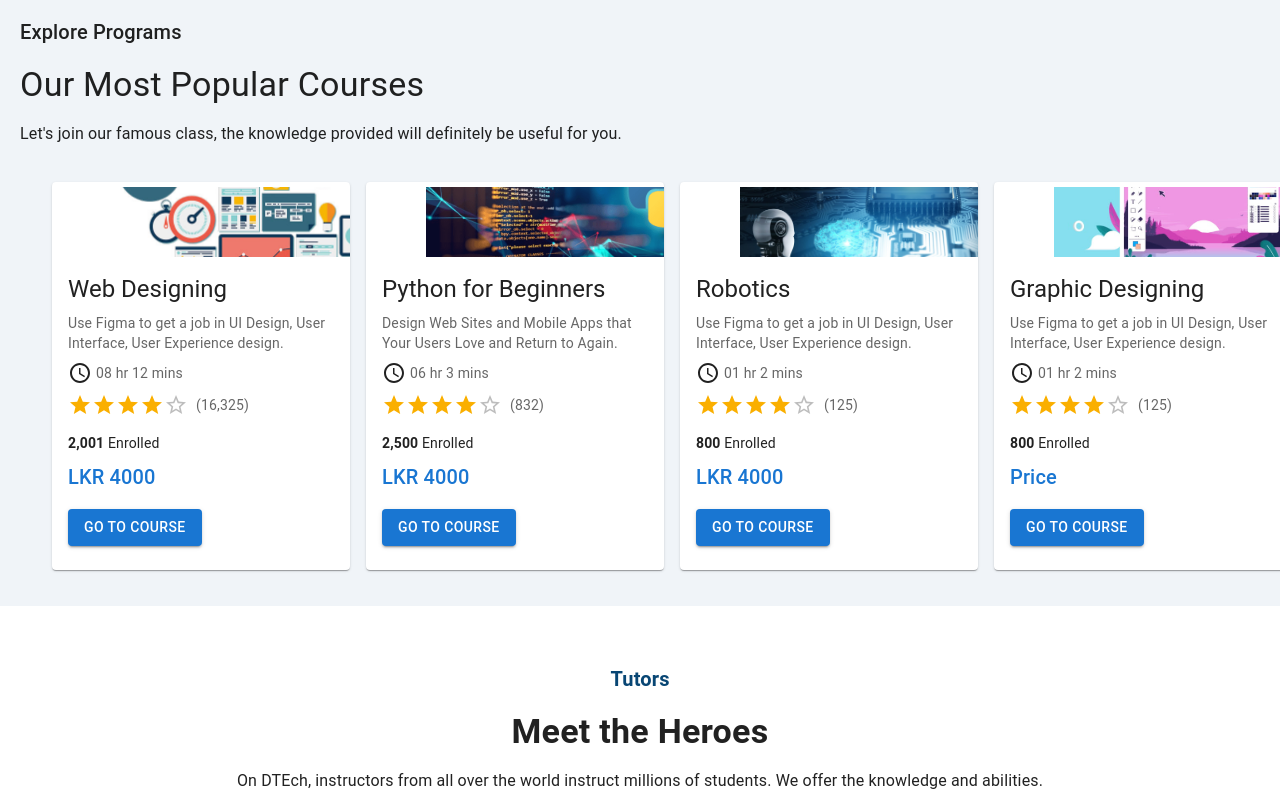
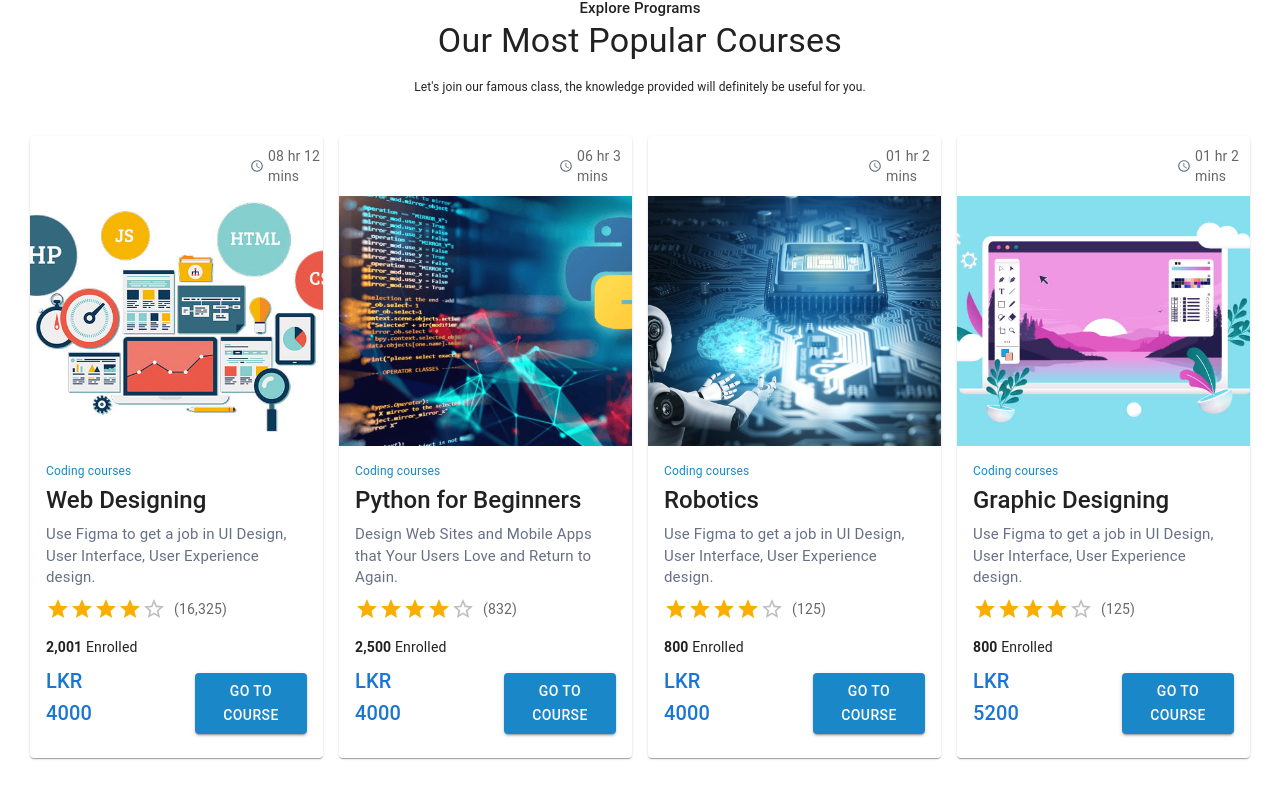
Before and after one commit to Jinu2001/Dtech-Solutuons, a React (Vite) app: page / in a window 1280 px wide. Shown: the part 1860-2660 px from the top of the page. Built offline with nearby package versions, Linux system fonts and the light colour scheme.

Commit message:
styled course section

```diff
--- a/src/pages/CoursesSection.jsx
+++ b/src/pages/CoursesSection.jsx
@@ -8,6 +8,7 @@ const courses = [
   {
     id: 1,
     title: 'Web Designing',
+    subtitle: 'Coding courses',
     description: 'Use Figma to get a job in UI Design, User Interface, User Experience design.',
     duration: '08 hr 12 mins',
     rating: 4.3,
@@ -19,6 +20,7 @@ const courses = [
   {
     id: 2,
     title: 'Python for Beginners',
+    subtitle: 'Coding courses',
     description: 'Design Web Sites and Mobile Apps that Your Users Love and Return to Again.',
     duration: '06 hr 3 mins',
     rating: 4.2,
@@ -30,6 +32,7 @@ const courses = [
   {
     id: 3,
     title: 'Robotics',
+    subtitle: 'Coding courses',
     description: 'Use Figma to get a job in UI Design, User Interface, User Experience design.',
     duration: '01 hr 2 mins',
     rating: 4.0,
@@ -41,12 +44,13 @@ const courses = [
   {
     id: 4, // Fixed ID to be unique
     title: 'Graphic Designing',
+    subtitle: 'Coding courses',
     description: 'Use Figma to get a job in UI Design, User Interface, User Experience design.',
     duration: '01 hr 2 mins',
     rating: 4.0,
     totalRatings: 125,
     enrolled: 800,
-    price: 'Price',
+    price: 'LKR 5200',
     imageUrl: './images/graphic.jpg',
   },
 ];
@@ -68,25 +72,27 @@ const CourseCard = ({ course }) => {
   return (
     <Grid item xs={12} sm={6} md={3} >
       <Card>
-        <CardMedia
-          component="img"
-          height="140"
-          image={course.imageUrl}
-          alt={course.title}
-        />
-        <CardContent>
-          <Typography gutterBottom variant="h5" component="div">
-            {course.title}
-          </Typography>
-          <Typography variant="body2" color="text.secondary">
-            {course.description}
-          </Typography>
-          <div style={{ display: 'flex', alignItems: 'center', marginTop: '8px' }}>
-            <AccessTimeIcon style={{ marginRight: '4px' }} />
-            <Typography variant="body2" color="text.secondary">
+      <div style={{ display: 'flex', alignItems: 'center', marginTop: '10px' ,marginBottom:'10px', marginLeft:'220px'}}>
+            <AccessTimeIcon style={{ marginRight: '4px', color:'#667085', width:'14px', height:'18px' }} />
+            <Typography variant="body2" color="text.secondary" style={{fontSize:'14px'}}>
               {course.duration}
             </Typography>
           </div>
+        <CardMedia
+          image={course.imageUrl}
+          alt={course.title}
+          style={{ objectFit: 'cover' , height: '250px', }}
+        />
+        <CardContent>
+        <Typography gutterBottom variant="subtltle2" component="div" style={{color:'#1B86C8', fontSize:'12px'}}>
+            {course.subtitle}
+          </Typography>
+          <Typography gutterBottom variant="h5" component="div" style={{fontWeight:'500'}}>
+            {course.title}
+          </Typography>
+          <Typography variant="body2" color="text.secondary" style={{color:'#667085', fontSize:'15px'}}>
+            {course.description}
+          </Typography>
           <div style={{ display: 'flex', alignItems: 'center', marginTop: '8px' }}>
             <Rating name="read-only" value={course.rating} readOnly />
             <Typography variant="body2" color="text.secondary" style={{ marginLeft: '8px' }}>
@@ -96,12 +102,14 @@ const CourseCard = ({ course }) => {
           <Typography variant="body2" style={{ marginTop: '16px' }}>
             <strong>{course.enrolled.toLocaleString()}</strong> Enrolled
           </Typography>
+          <div style={{ display: 'flex'}}>
           <Typography variant="h6" color="primary" style={{ marginTop: '8px' }}>
             {course.price}
           </Typography>
-          <Button variant="contained" color="primary" style={{ marginTop: '16px' }} onClick={goToCourse}>
+          <Button variant="contained" style={{ marginTop: '16px', marginLeft:'80px',backgroundColor:'#1A87C9'}} onClick={goToCourse}>
           Go to Course
-        </Button>
+          </Button>
+          </div>
         </CardContent>
       </Card>
     </Grid>
@@ -112,17 +120,17 @@ const CoursesSection = () => {
 
 
   return (
-    <div style={{ padding: '20px', backgroundColor: '#f0f4f8', marginBottom:'2%'}}>
-      <Typography variant="h6" style={{ marginBottom: '16px' }}>
+    <div style={{ padding: '0px 30px', backgroundColor: 'white', marginBottom:'2%'}}>
+      <Typography variant="h6" style={{ marginBottom: '0px', fontSize:'15px', textAlign:'center' }}>
         Explore Programs
       </Typography>
-      <Typography variant="h4" component="h2" style={{ marginBottom: '16px' }}>
+      <Typography variant="h4" component="h2" style={{ marginBottom: '16px',textAlign:'center' }}>
         Our Most Popular Courses
       </Typography>
-      <Typography variant="body1" style={{ marginBottom: '20px' }}>
+      <Typography variant="body1" style={{ marginBottom: '40px' ,fontSize:'12px', textAlign:'center'}}>
         Let's join our famous class, the knowledge provided will definitely be useful for you.
       </Typography>
-      <Grid container spacing={2} sx={{m:2}} >
+      <Grid container spacing={2}style={{marginBottom:'50px'}} >
         {courses.map(course => (
           <CourseCard key={course.id} course={course} />
         ))}
```
